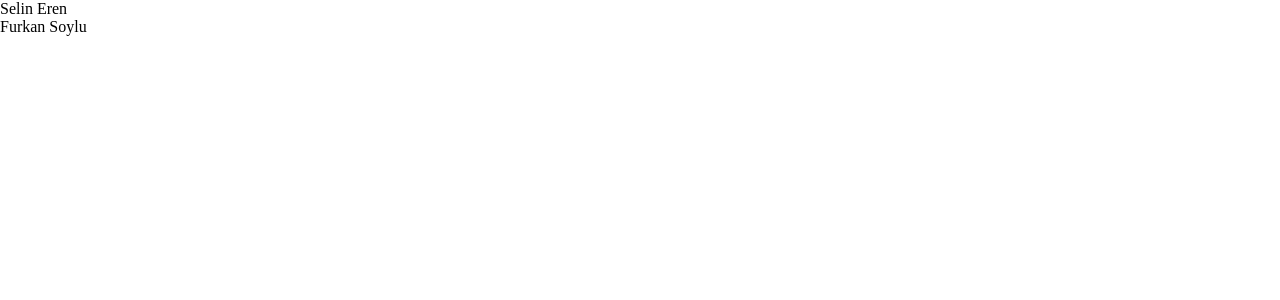
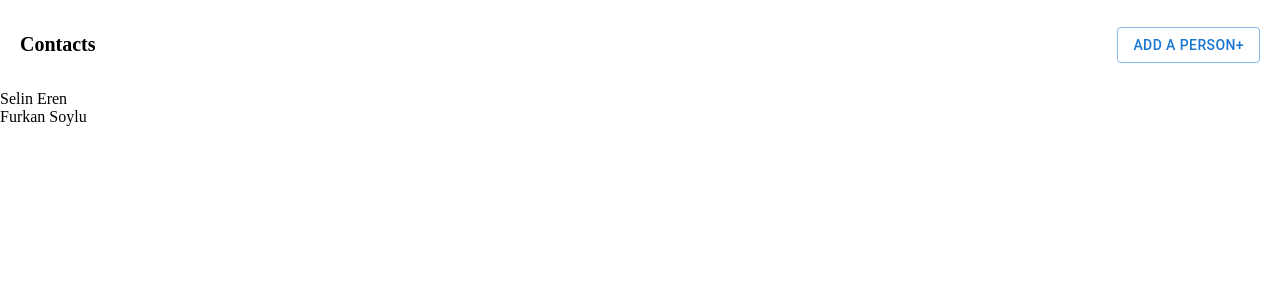
Before and after one commit to furkansylu97/ReduxToolkitQueryProject, a React (Vite) app in the folder ReduxToolkitQueryProject/: page / in a window 1280 px wide. Shown: the top 300 px of the page. Built offline with nearby package versions, Linux system fonts and the light colour scheme; data requests are answered from the project's data file.

Commit message:
Css edits were performed

```diff
--- a/ReduxToolkitQueryProject/src/App.css
+++ b/ReduxToolkitQueryProject/src/App.css
@@ -0,0 +1,10 @@
+.TopArrangement{
+    display: flex;
+    justify-content: space-between;
+    align-items: center;
+    margin: 20px;
+}
+
+.TopArrangement h1{
+    font-size: 20px;
+}
--- a/ReduxToolkitQueryProject/src/components/UserList.jsx
+++ b/ReduxToolkitQueryProject/src/components/UserList.jsx
@@ -2,6 +2,7 @@ import React from "react";
 import { useFetchUsersQuery } from "../store";
 import Skeleton from "@mui/material/Skeleton";
 import UsersListItem from "./UsersListItem";
+import Button from "@mui/material/Button";
 
 function UserList() {
   const { data, isError, isFetching } = useFetchUsersQuery();
@@ -12,17 +13,25 @@ function UserList() {
     content = (
       <Skeleton variant="rectangular" sx={{ width: "100%", height: "600px" }} />
     );
-  }
-  else if(isError) {
-    content = <div>Error</div>
-  }
-  else{
+  } else if (isError) {
+    content = <div>Error</div>;
+  } else {
     content = data.map((user) => {
-      return <UsersListItem key={user.id} user={user}/>
-    })
+      return <UsersListItem key={user.id} user={user} />;
+    });
   }
 
-  return <div>{content}</div>;
+  return (
+    <>
+      <div>
+        <div className="TopArrangement">
+          <h1>Contacts</h1>
+          <Button variant="outlined">Add a Person+</Button>
+        </div>
+        {content}
+      </div>
+    </>
+  );
 }
 
 export default UserList;
```
